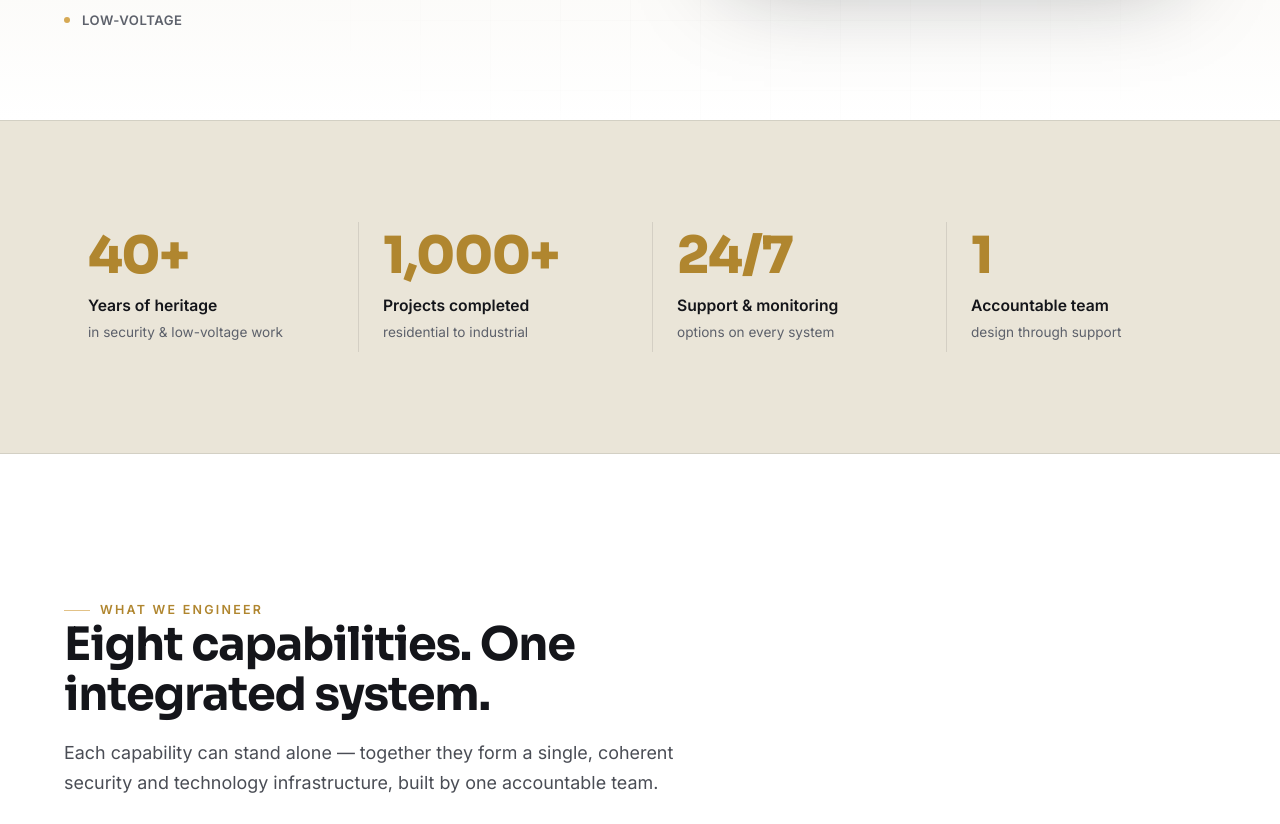
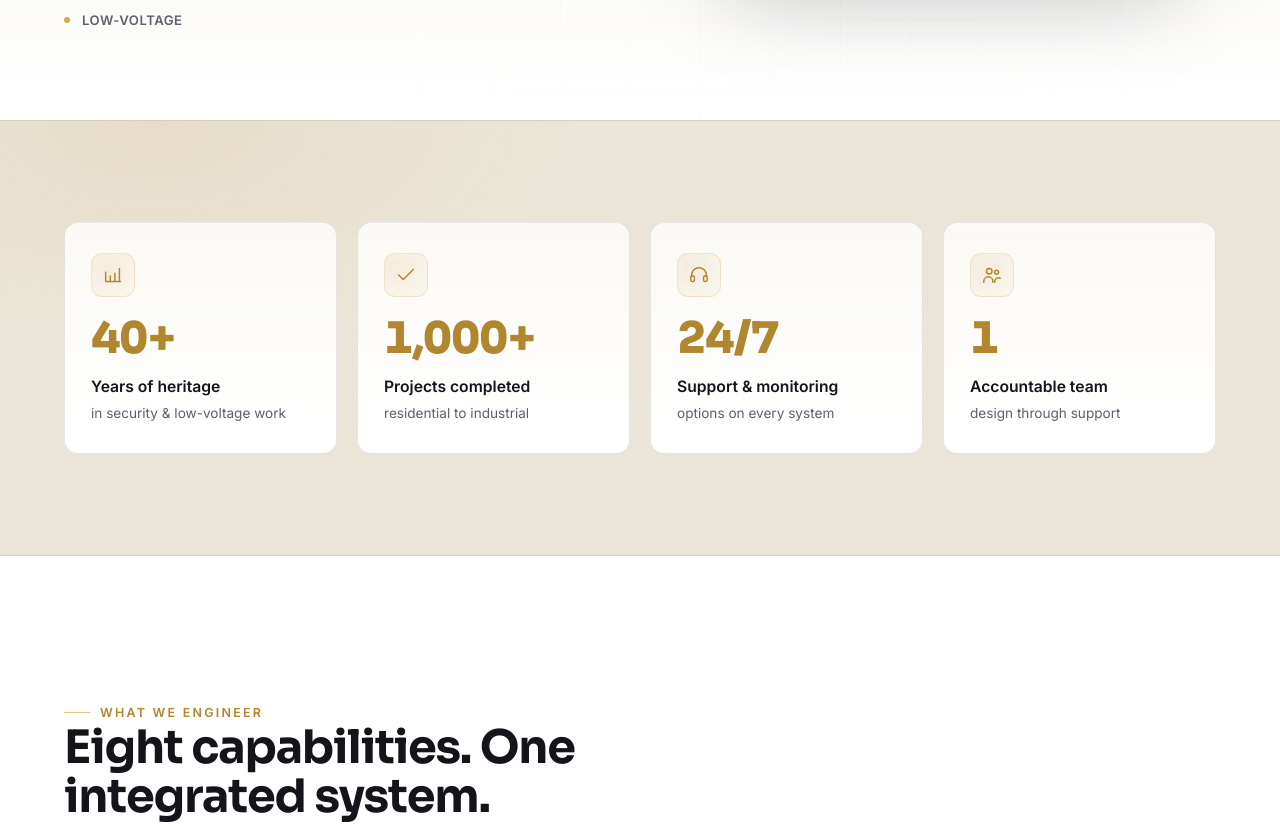
Before and after one commit to mahdi751/telegroup-web, a React (Vite) app: page / in a window 1280 px wide. Shown: the part 680-1504 px from the top of the page. Built offline with nearby package versions, Linux system fonts and the light colour scheme.

Commit message:
Add CountUp component for animated statistics display; enhance About and Home pages with new stats layout and styling. Update Footer with logo link and adjust site statistics to include icons for better visual representation.

```diff
--- /dev/null
+++ b/src/components/CountUp.tsx
@@ -0,0 +1,51 @@
+import { useEffect, useRef, useState } from "react";
+import { useInView, animate } from "framer-motion";
+
+type CountUpProps = {
+  value: string;
+  duration?: number;
+};
+
+function parseValue(value: string) {
+  const match = value.match(/[\d,]+/);
+  if (!match) return { prefix: "", number: 0, suffix: "", hasNumber: false };
+  const numberStr = match[0];
+  const start = match.index ?? 0;
+  return {
+    prefix: value.slice(0, start),
+    number: parseInt(numberStr.replace(/,/g, ""), 10),
+    suffix: value.slice(start + numberStr.length),
+    hasNumber: true,
+  };
+}
+
+export default function CountUp({ value, duration = 1.8 }: CountUpProps) {
+  const ref = useRef<HTMLSpanElement>(null);
+  const inView = useInView(ref, { once: true, margin: "-80px" });
+  const { prefix, number, suffix, hasNumber } = parseValue(value);
+  const [display, setDisplay] = useState(0);
+
+  useEffect(() => {
+    if (!inView || !hasNumber) return;
+    if (window.matchMedia("(prefers-reduced-motion: reduce)").matches) {
+      setDisplay(number);
+      return;
+    }
+    const controls = animate(0, number, {
+      duration,
+      ease: [0.22, 1, 0.36, 1],
+      onUpdate: (v) => setDisplay(Math.round(v)),
+    });
+    return () => controls.stop();
+  }, [inView, number, hasNumber, duration]);
+
+  if (!hasNumber) return <span ref={ref}>{value}</span>;
+
+  return (
+    <span ref={ref}>
+      {prefix}
+      {display.toLocaleString()}
+      {suffix}
+    </span>
+  );
+}
--- a/src/components/Footer.css
+++ b/src/components/Footer.css
@@ -11,6 +11,10 @@
   grid-template-columns: 1.7fr 1fr 1fr 1.3fr;
   gap: 56px;
   padding: 80px 24px 60px;
+}
+
+.footer__logo {
+  display: inline-block;
 }
 
 .footer__brand .footer__tag {
--- a/src/components/Footer.tsx
+++ b/src/components/Footer.tsx
@@ -10,7 +10,9 @@ export default function Footer() {
     <footer className="footer">
       <div className="container footer__top">
         <div className="footer__brand">
-          <Logo variant="on-dark" height={88} />
+          <Link to="/" className="footer__logo" aria-label="Telegroup Security home">
+            <Logo variant="on-dark" height={88} />
+          </Link>
           <p className="footer__tag">
             Security technology and low-voltage infrastructure — designed,
             installed, and supported by one accountable team.
--- a/src/data/site.ts
+++ b/src/data/site.ts
@@ -21,10 +21,10 @@ export const company = {
 };
 
 export const stats = [
-  { value: "40+", label: "Years of heritage", sub: "in security & low-voltage work" },
-  { value: "1,000+", label: "Projects completed", sub: "residential to industrial" },
-  { value: "24/7", label: "Support & monitoring", sub: "options on every system" },
-  { value: "1", label: "Accountable team", sub: "design through support" },
+  { value: "40+", label: "Years of heritage", sub: "in security & low-voltage work", icon: "growth" },
+  { value: "1,000+", label: "Projects completed", sub: "residential to industrial", icon: "check" },
+  { value: "24/7", label: "Support & monitoring", sub: "options on every system", icon: "headset" },
+  { value: "1", label: "Accountable team", sub: "design through support", icon: "people" },
 ];
 
 export type Solution = {
--- a/src/pages/About.css
+++ b/src/pages/About.css
@@ -4,31 +4,70 @@
 
 /* Stats */
 .about-stats {
+  position: relative;
+  overflow: hidden;
   border-top: 1px solid var(--line);
   border-bottom: 1px solid var(--line);
   background: var(--ink-900);
 }
+.about-stats__glow {
+  position: absolute;
+  inset: 0;
+  background: radial-gradient(650px 340px at 88% 0%, var(--gold-glow), transparent 65%);
+  pointer-events: none;
+}
 .about-stats__grid {
+  position: relative;
   display: grid;
   grid-template-columns: repeat(4, 1fr);
   gap: 20px;
 }
 .about-stat {
   text-align: center;
-  padding: 8px;
+  padding: 30px 22px 28px;
+  border: 1px solid var(--line);
+  border-radius: var(--radius);
+  background: linear-gradient(180deg, var(--ink-800), var(--ink-850));
+  transition: transform 0.35s var(--ease), border-color 0.35s var(--ease),
+    box-shadow 0.35s var(--ease);
+}
+.about-stat:hover {
+  transform: translateY(-5px);
+  border-color: var(--line-strong);
+  box-shadow: var(--shadow-md);
+}
+.about-stat__icon {
+  display: inline-flex;
+  align-items: center;
+  justify-content: center;
+  width: 40px;
+  height: 40px;
+  border-radius: 10px;
+  margin-bottom: 16px;
+  color: var(--gold-text);
+  background: radial-gradient(circle at 30% 30%, rgba(214, 169, 84, 0.16), rgba(214, 169, 84, 0.04));
+  border: 1px solid rgba(214, 169, 84, 0.22);
 }
 .about-stat__value {
   display: block;
   font-family: var(--font-display);
-  font-size: clamp(2.2rem, 4vw, 3.2rem);
+  font-size: clamp(2rem, 3.4vw, 2.7rem);
   font-weight: 800;
   color: var(--gold-text);
   line-height: 1;
+  font-variant-numeric: tabular-nums;
 }
 .about-stat__label {
   display: block;
-  margin-top: 10px;
-  font-size: 0.9rem;
+  margin-top: 12px;
+  font-weight: 600;
+  color: var(--text-hi);
+  font-size: 0.92rem;
+}
+.about-stat__sub {
+  display: block;
+  margin-top: 3px;
+  font-size: 0.8rem;
   color: var(--text-dim);
 }
 
--- a/src/pages/About.tsx
+++ b/src/pages/About.tsx
@@ -3,6 +3,7 @@ import Seo from "../components/Seo";
 import Button from "../components/Button";
 import Icon from "../components/Icon";
 import Reveal, { Stagger, staggerItem } from "../components/Reveal";
+import CountUp from "../components/CountUp";
 import CtaBand from "../components/CtaBand";
 import { stats, method, whyUs } from "../data/site";
 import "./About.css";
@@ -43,12 +44,19 @@ export default function About() {
 
       {/* Stats */}
       <section className="section--tight about-stats">
+        <div className="about-stats__glow" aria-hidden="true" />
         <div className="container">
           <Stagger className="about-stats__grid">
             {stats.map((s) => (
               <motion.div key={s.label} variants={staggerItem} className="about-stat">
-                <span className="about-stat__value">{s.value}</span>
+                <span className="about-stat__icon">
+                  <Icon name={s.icon} size={20} />
+                </span>
+                <span className="about-stat__value">
+                  <CountUp value={s.value} />
+                </span>
                 <span className="about-stat__label">{s.label}</span>
+                <span className="about-stat__sub">{s.sub}</span>
               </motion.div>
             ))}
           </Stagger>
--- a/src/pages/Home.css
+++ b/src/pages/Home.css
@@ -218,32 +218,75 @@
 
 /* ---------------- STATS ---------------- */
 .stats {
+  position: relative;
+  overflow: hidden;
   border-top: 1px solid var(--line);
   border-bottom: 1px solid var(--line);
   background: var(--ink-900);
 }
+.stats__glow {
+  position: absolute;
+  inset: 0;
+  background: radial-gradient(650px 340px at 12% 0%, var(--gold-glow), transparent 65%);
+  pointer-events: none;
+}
 .stats__grid {
+  position: relative;
   display: grid;
   grid-template-columns: repeat(4, 1fr);
-  gap: 24px;
+  gap: 20px;
 }
 .stats__item {
-  padding: 8px 24px;
-  border-left: 1px solid var(--line);
+  position: relative;
+  padding: 30px 26px 28px;
+  border: 1px solid var(--line);
+  border-radius: var(--radius);
+  background: linear-gradient(180deg, var(--ink-800), var(--ink-850));
+  overflow: hidden;
+  transition: transform 0.35s var(--ease), border-color 0.35s var(--ease),
+    box-shadow 0.35s var(--ease);
 }
-.stats__item:first-child {
-  border-left: 0;
+.stats__item::before {
+  content: "";
+  position: absolute;
+  inset: 0 0 auto 0;
+  height: 2px;
+  background: linear-gradient(90deg, var(--gold), transparent);
+  transform: scaleX(0);
+  transform-origin: left;
+  transition: transform 0.4s var(--ease);
+}
+.stats__item:hover {
+  transform: translateY(-5px);
+  border-color: var(--line-strong);
+  box-shadow: var(--shadow-md);
+}
+.stats__item:hover::before {
+  transform: scaleX(1);
+}
+.stats__icon {
+  display: inline-flex;
+  align-items: center;
+  justify-content: center;
+  width: 44px;
+  height: 44px;
+  border-radius: 11px;
+  margin-bottom: 20px;
+  color: var(--gold-text);
+  background: radial-gradient(circle at 30% 30%, rgba(214, 169, 84, 0.16), rgba(214, 169, 84, 0.04));
+  border: 1px solid rgba(214, 169, 84, 0.22);
 }
 .stats__value {
   font-family: var(--font-display);
-  font-size: clamp(2.4rem, 4vw, 3.4rem);
+  font-size: clamp(2.2rem, 3.4vw, 2.9rem);
   font-weight: 800;
   color: var(--gold-text);
   letter-spacing: -0.03em;
   line-height: 1;
+  font-variant-numeric: tabular-nums;
 }
 .stats__label {
-  margin-top: 12px;
+  margin-top: 14px;
   font-weight: 600;
   color: var(--text-hi);
   font-size: 0.98rem;
@@ -506,15 +549,10 @@
 @media (max-width: 680px) {
   .stats__grid {
     grid-template-columns: repeat(2, 1fr);
-    gap: 28px 16px;
+    gap: 14px;
   }
   .stats__item {
-    padding: 8px 0;
-    border-left: 0;
-  }
-  .stats__item:nth-child(odd) {
-    border-right: 1px solid var(--line);
-    padding-right: 16px;
+    padding: 24px 20px;
   }
 }
 @media (max-width: 560px) {
--- a/src/pages/Home.tsx
+++ b/src/pages/Home.tsx
@@ -5,6 +5,7 @@ import Button from "../components/Button";
 import Icon from "../components/Icon";
 import HeroVisual from "../components/HeroVisual";
 import Reveal, { Stagger, staggerItem } from "../components/Reveal";
+import CountUp from "../components/CountUp";
 import CtaBand from "../components/CtaBand";
 import {
   solutions,
@@ -94,11 +95,17 @@ export default function Home() {
 
       {/* ---------------- STATS ---------------- */}
       <section className="section--tight stats">
+        <div className="stats__glow" aria-hidden="true" />
         <div className="container">
           <Stagger className="stats__grid">
             {stats.map((s) => (
               <motion.div key={s.label} className="stats__item" variants={staggerItem}>
-                <div className="stats__value">{s.value}</div>
+                <span className="stats__icon">
+                  <Icon name={s.icon} size={22} />
+                </span>
+                <div className="stats__value">
+                  <CountUp value={s.value} />
+                </div>
                 <div className="stats__label">{s.label}</div>
                 <div className="stats__sub">{s.sub}</div>
               </motion.div>
```
